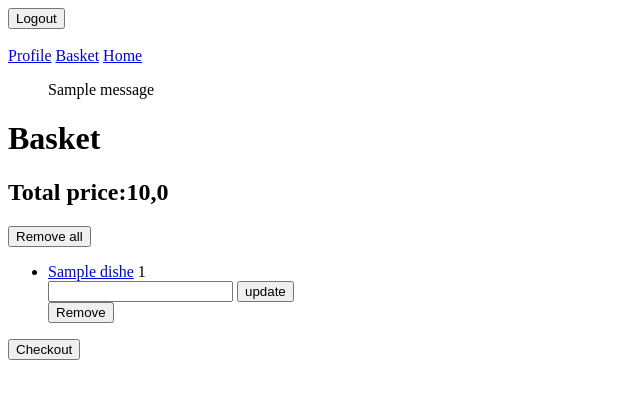
After one commit to MaximKoshur/FastFeast, a Django app: page /add_to_cart in a window 1280 px wide. The commit adds this page. Shown: the top 399 px of the page, without its empty margins (0-640 px from the left). Run offline with Django 5.2, Linux system fonts and the light colour scheme; a user stored in the database is signed in; tables that the repository leaves empty hold one stand-in row (values such as "Sample post"); one stand-in notice (Sample message) is shown.

Commit message:
login-registration system and basket

```diff
--- a/fastfeast/models.py
+++ b/fastfeast/models.py
@@ -1,4 +1,5 @@
 from django.db import models
+from django.contrib.auth.models import AbstractUser
 from .yamaps import geocoder
 
 
@@ -36,8 +37,8 @@ class Institution(models.Model):
     description = models.TextField()
     category = models.ForeignKey("CategoryInstitution", on_delete=models.CASCADE, related_name='institutions')
     address = models.TextField(max_length=50)
-    latitude = models.FloatField()
-    longitude = models.FloatField()
+    latitude = models.FloatField(null=True)
+    longitude = models.FloatField(null=True)
 
     def save(self, *args, **kwargs):
         if self.address:
@@ -66,3 +67,54 @@ class CategoryInstitution(models.Model):
 
     def __str__(self):
         return self.name
+
+
+class CustomUser(AbstractUser):
+    address = models.TextField(max_length=50)
+    latitude = models.FloatField(null=True)
+    longitude = models.FloatField(null=True)
+
+    def save(self, *args, **kwargs):
+        if self.address:
+            lat, lon = geocoder(self.address)
+            self.latitude = lat
+            self.longitude = lon
+        super(CustomUser, self).save(*args, **kwargs)
+
+
+class Order(models.Model):
+    class Status(models.TextChoices):
+        INPROGRESS = 'INPROGRESS', 'Собирается пользователем'
+        PREPARE = 'PREPARE', 'Готовится'
+        ONTHEWAY = 'ONTHEWAY', 'В пути'
+        DELIVERED = 'DELIVERED', 'Доставлен'
+
+    profile = models.ForeignKey('Profile', on_delete=models.CASCADE, related_name='orders')
+    status = models.CharField(max_length=20, choices=Status.choices, default=Status.INPROGRESS)
+
+    def total_price(self):
+        total_price = 0
+        for entry in self.order_entries.all():
+            total_price += entry.dish.price * entry.count
+        return total_price
+
+    def total_count(self):
+        total_count = 0
+        for entry in self.order_entries.all():
+            total_count += entry.count
+        return total_count
+
+
+class OrderEntry(models.Model):
+    dish = models.ForeignKey(Dishes, on_delete=models.CASCADE, related_name='+')
+    count = models.IntegerField(default=0)
+    order = models.ForeignKey(Order, on_delete=models.CASCADE, related_name='order_entries')
+
+
+class Profile(models.Model):
+    user = models.OneToOneField(CustomUser, on_delete=models.CASCADE)
+    shopping_cart = models.OneToOneField(Order, on_delete=models.SET_NULL,
+                                         null=True, blank=True, related_name='+')
+
+    def __str__(self):
+        return self.user.username
--- /dev/null
+++ b/fastfeast/templates/fastfeast/add_to_cart.html
@@ -0,0 +1,50 @@
+{% extends 'fastfeast/base.html' %}
+{% block body %}
+{% if messages %}
+    <ul class="messages">
+        {% for message in messages %}
+{{ message }}
+        {% endfor %}
+    </ul>
+{% endif %}
+<h1>Basket</h1>
+{%if basket%}
+<h2>Total price:{{price}}</h2>
+    <form action="{% url 'fastfeast:del_from_cart' %}" method="post">
+        {% csrf_token %}
+        {% for x in basket %}
+            <input type="hidden" name="product_id" value="{{ x.product.id }}">
+        {% endfor %}
+        <button type="submit">Remove all</button>
+    </form>
+{%endif%}
+<ul>
+    {%for x in basket%}
+        <li>
+            <a href="{% url 'fastfeast:dishes_detail' x.dish.id%}">{{x.dish.name}}</a>
+            {{x.count}}
+            <form action="{% url 'fastfeast:change_count' %}" method="post">
+              {% csrf_token %}
+              <input type="number" name="count" min="0" step="1">
+              <input type="submit" value="update" class="btn btn-danger"/>
+              <input type="hidden" name="dish_id" value="{{ x.dish.id }}">
+            </form>
+            <form action="{% url 'fastfeast:del_from_cart' %}" method="post">
+              {% csrf_token %}
+              <input type="hidden" name="dish_id" value="{{ x.dish.id }}">
+              <button type="submit">Remove</button>
+            </form>
+        </li>
+
+    {%empty%}
+    Нет товаров
+    {%endfor%}
+
+</ul>
+{%if basket%}
+<form action="{% url 'fastfeast:completed_order' %}" method="post">
+              {% csrf_token %}
+                  <button type="submit">Checkout</button>
+            </form>
+{%endif%}
+{%endblock%}
--- a/fastfeast/templates/fastfeast/base.html
+++ b/fastfeast/templates/fastfeast/base.html
@@ -10,6 +10,22 @@
 </head>
 
 <body>
+{%if user.is_authenticated%}
+        <form action="{%url 'fastfeast:logout'%}?next={{request.path}}" method="post">
+            {%csrf_token%}
+            <input type="submit" value="Logout" class="btn btn-danger"/>
+        </form>
+<br>
+<a href="{% url 'fastfeast:profile' %}">Profile</a>
+{%if user.is_authenticated%}
+<a href="{% url 'fastfeast:add_to_cart'%}">Basket</a>
+{%endif%}
+{%else%}
+<a href="{% url 'fastfeast:login' %}?next={{request.path}}" class="btn btn-info">Login</a>
+<br>
+<a href="{% url 'fastfeast:registration' %}?next={{request.path}}" class="btn btn-info">Registration</a>
+<br>
+{%endif%}
 <a href="{% url 'fastfeast:main'%}">Home</a>
 <br>
 {% block body %}
--- /dev/null
+++ b/fastfeast/templates/fastfeast/profile.html
@@ -0,0 +1,4 @@
+{% extends 'fastfeast/base.html' %}
+{%block body%}
+    {{profile.user.username}}
+{%endblock%}
--- a/fastfeast/urls.py
+++ b/fastfeast/urls.py
@@ -6,9 +6,16 @@ app_name = 'fastfeast'
 
 urlpatterns = [
     path('', views.main, name='main'),
+    path('profile/', views.profile_page, name="profile"),
+    path('registration/', views.Registration.as_view(), name="registration"),
+    path('login/', LoginView.as_view(template_name='fastfeast/login.html'), name='login'),
+    path('logout/', LogoutView.as_view(), name='logout'),
     path('dishes/<int:dish_id>', views.dishes_detail, name='dishes_detail'),
     path('category_dishes/<int:category_id>', views.category_dishes_detail, name='category_dishes_detail'),
     path('category_institutions/<int:category_id>', views.category_institutions_detail, name='category_institutions_detail'),
     path('institution/<int:institution_id>', views.institution_detail, name='institution_detail'),
-
+    path('completed_order', views.completed_order, name='completed_order'),
+    path('change_count', views.change_count, name='change_count'),
+    path('del_from_cart', views.del_from_cart, name='del_from_cart'),
+    path('add_to_cart', views.add_to_cart, name="add_to_cart"),
 ]
--- a/fastfeast/views.py
+++ b/fastfeast/views.py
@@ -1,6 +1,49 @@
-from django.shortcuts import render, get_object_or_404
-from .models import Dishes, CategoryDishes, CategoryInstitution, Institution
+from django.contrib.auth import login, authenticate, logout
+from django.shortcuts import render, get_object_or_404, redirect
+from django.urls import reverse_lazy
+from django.views.generic import CreateView
+from django.contrib import messages
+from .models import Dishes, CategoryDishes, CategoryInstitution, Institution, CustomUser, Order, OrderEntry, Profile
 from .yamaps import generate_yandex_map_basket_html, generate_yandex_map_institution_html
+from django import forms
+from django.contrib.auth.forms import UserCreationForm
+from .models import CustomUser
+from django.contrib.auth.decorators import login_required
+
+
+class CustomUserCreationForm(UserCreationForm):
+    address = forms.CharField(max_length=30, required=False)
+
+    class Meta(UserCreationForm.Meta):
+        model = CustomUser
+        fields = UserCreationForm.Meta.fields + ('address',)
+
+
+class Registration(CreateView):
+    form_class = CustomUserCreationForm
+    success_url = reverse_lazy("fastfeast:main")
+    template_name = "fastfeast/registration.html"
+
+    def form_valid(self, form):
+        response = super().form_valid(form)
+        login(self.request, self.object)
+        return response
+
+
+def login_view(request):
+    username = request.POST['username']
+    password = request.POST['password']
+    user = authenticate(request, username=username, password=password)
+    if user is not None:
+        login(request, user)
+        return redirect('fastfeast:main')
+    else:
+        return render(request, 'fastfeast/login.html')
+
+
+def logout_view(request):
+    logout(request)
+    return redirect('fastfeast:main')
 
 
 def main(request):
@@ -40,3 +83,85 @@ def category_institutions_detail(request, category_id: int):
     context = {'category': get_object_or_404(CategoryInstitution, id=category_id),
                'institutions': Institution.objects.filter(category=get_object_or_404(CategoryInstitution, id=category_id))}
     return render(request, 'fastfeast/category_institutions_detail.html', context)
+
+
+@login_required
+def profile_page(request):
+    try:
+        profile = get_object_or_404(Profile, user=request.user)
+    except:
+        profile = Profile.objects.create(user=request.user)
+    context = {'profile': profile, }
+    return render(request, 'fastfeast/profile.html', context)
+
+
+@login_required
+def add_to_cart(request):
+    if request.method == 'POST':
+        dish_id = request.POST['id']
+        dish = get_object_or_404(Dishes, id=dish_id)
+        try:
+            profile = get_object_or_404(Profile, user=request.user)
+        except:
+            profile = Profile.objects.create(user=request.user)
+        if not profile.shopping_cart or profile.shopping_cart.status == 'DELIVERED':
+            profile.shopping_cart = Order.objects.create(profile=profile)
+            profile.save()
+        try:
+            order_entry = get_object_or_404(OrderEntry, order=profile.shopping_cart, dish=dish)
+        except:
+            order_entry = OrderEntry.objects.create(order=profile.shopping_cart, dish=dish)
+        order_entry.count += 1
+        order_entry.save()
+        return redirect('fastfeast:dishes_detail', dish_id=dish_id)
+    else:
+        try:
+            profile = get_object_or_404(Profile, user=request.user)
+        except:
+            profile = Profile.objects.create(user=request.user)
+        if not profile.shopping_cart:
+            profile.shopping_cart = Order.objects.create(profile=profile)
+            profile.save()
+        basket = OrderEntry.objects.filter(order=profile.shopping_cart, order__status='INPROGRESS')
+        return render(request, 'fastfeast/add_to_cart.html',
+                      {'basket': basket, 'price': profile.shopping_cart.total_price()})
+
+
+@login_required
+def del_from_cart(request):
+    if request.method == 'POST':
+        dish_ids = request.POST.getlist('dish_id')
+        profile = Profile.objects.get(user=request.user)
+        for dish_id in dish_ids:
+            dish = get_object_or_404(Dishes, id=dish_id)
+            OrderEntry.objects.filter(order=profile.shopping_cart, dish=dish).delete()
+            profile.shopping_cart.save()
+        return redirect('fastfeast:add_to_cart')
+
+
+@login_required
+def change_count(request):
+    if request.method == 'POST':
+        dish_id = request.POST['dish_id']
+        count = int(request.POST['count'])
+        profile = Profile.objects.get(user=request.user)
+        dish = get_object_or_404(Dishes, id=dish_id)
+        if count == 0:
+            OrderEntry.objects.filter(order=profile.shopping_cart, dish=dish).delete()
+            profile.shopping_cart.save()
+            return redirect('fastfeast:add_to_cart')
+        order_entry = OrderEntry.objects.get(order=profile.shopping_cart, dish=dish)
+        order_entry.count = count
+        order_entry.save()
+        profile.shopping_cart.save()
+        return redirect('fastfeast:add_to_cart')
+
+
+@login_required
+def completed_order(request):
+    if request.method == 'POST':
+        profile = Profile.objects.get(user=request.user)
+        profile.shopping_cart.status = 'PREPARE'
+        profile.shopping_cart.save()
+        messages.success(request, 'Your order has been placed!')
+        return redirect('fastfeast:add_to_cart')
--- a/fastfeast/yamaps.py
+++ b/fastfeast/yamaps.py
@@ -26,7 +26,7 @@ def generate_yandex_map_institution_html(lat1, lon1):
 
 def geocoder(address):
     my_geocoder = Yandex(api_key="dd817afb-e96a-4c3a-8592-8beb732d7227").geocode(str("Минск, Беларусь" + address))
-    print(my_geocoder.latitude)
-    print(my_geocoder.longitude)
-    print(my_geocoder.address)
+    # print(my_geocoder.latitude)
+    # print(my_geocoder.longitude)
+    # print(my_geocoder.address)
     return [my_geocoder.latitude, my_geocoder.longitude]
--- a/mysite/settings.py
+++ b/mysite/settings.py
@@ -40,6 +40,7 @@ INSTALLED_APPS = [
     'django.contrib.postgres',
 ]
 
+AUTH_USER_MODEL = 'fastfeast.CustomUser'
 
 MIDDLEWARE = [
     'django.middleware.security.SecurityMiddleware',
```
Also changed, not shown: fastfeast/templates/fastfeast/dishes_detail.html (+7 -0 lines), fastfeast/templates/fastfeast/login.html (added, +11 -0 lines), fastfeast/templates/fastfeast/main.html (+16 -0 lines), fastfeast/templates/fastfeast/registration.html (added, +9 -0 lines), fastfeast/migrations/0001_initial.py.
